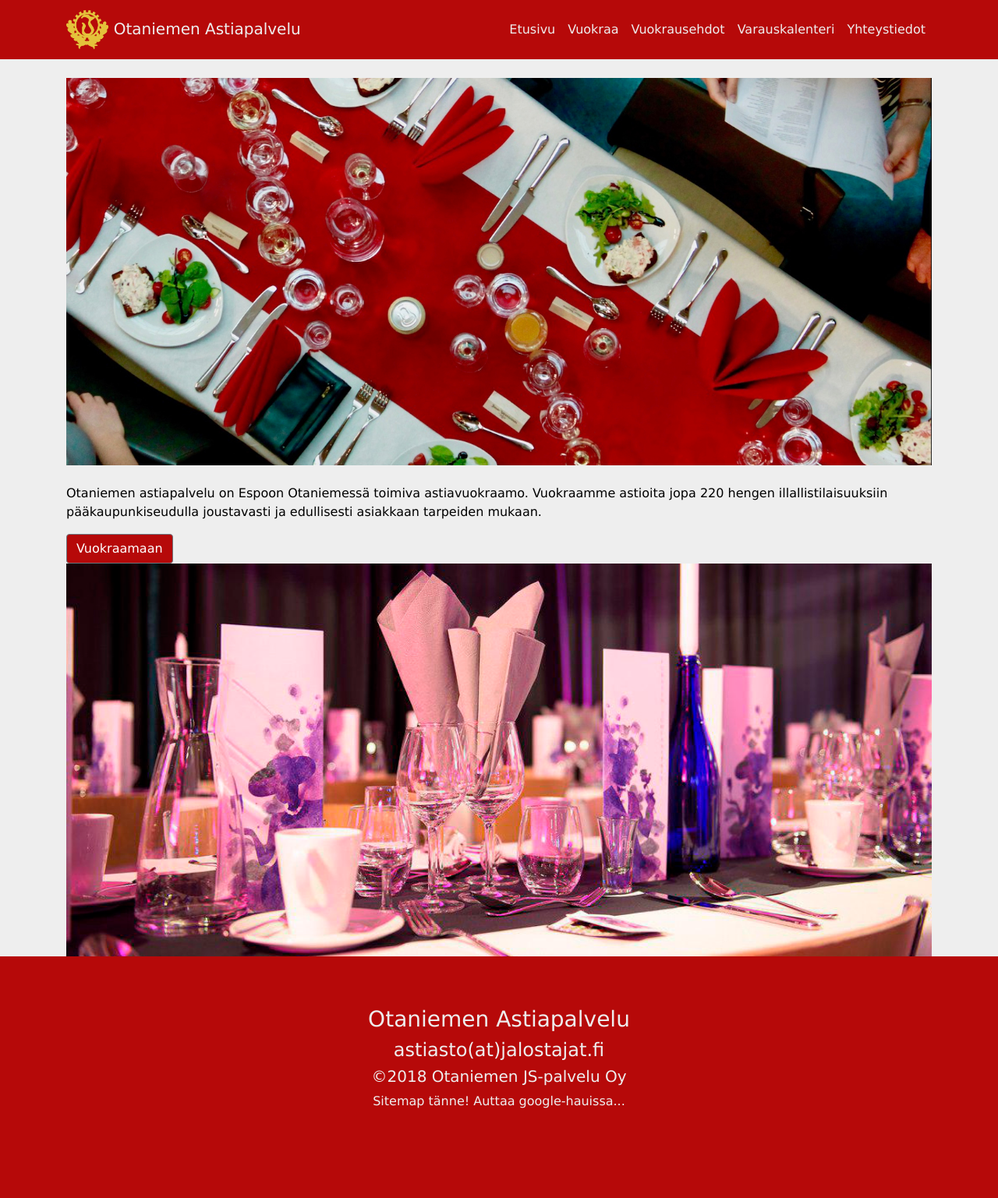
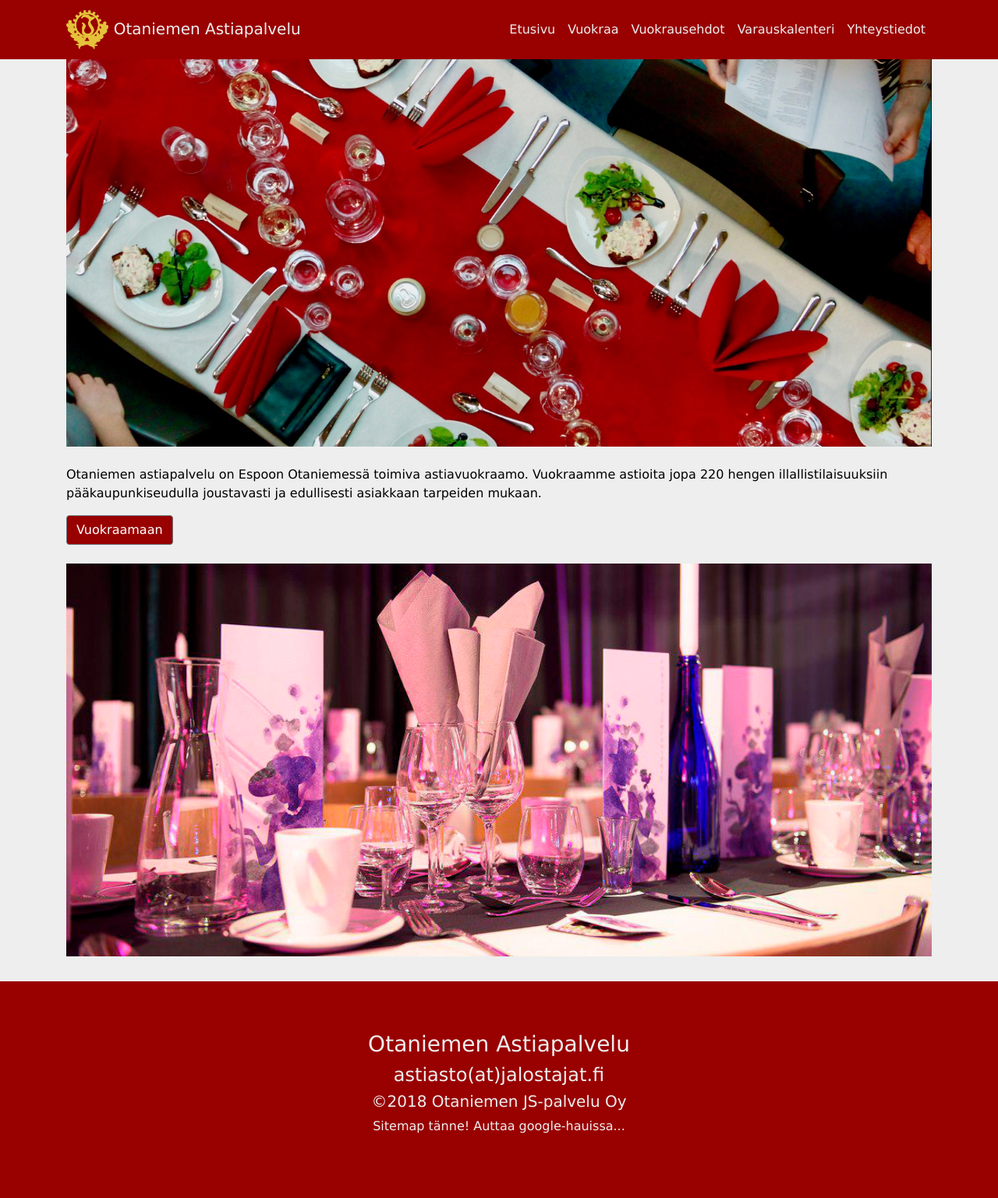
Before and after one commit to joelkauppi/astiasto, a Django app: page /astiasto/ in a window 1280 px wide. Shown: the whole page at 78% size. Before the commit the page ends 1422 px from the top, so only its background shows below. Run offline with Django 3.2, Linux system fonts and the light colour scheme; some libraries are stand-ins or nearby versions.

Commit message:
Minor CSS changes and main color change

```diff
--- a/astiasto/static/css/astiastosite.css
+++ b/astiasto/static/css/astiastosite.css
@@ -17,6 +17,10 @@ body {
   }
 }
 
+.content {
+  margin-top: 1.5em;
+  margin-bottom: 2em;
+}
 .googleCalendar{
   position: relative; padding-bottom: 50%; height: 0; overflow: hidden;
 }
@@ -38,7 +42,7 @@ body {
   text-align: center;
   width:100%;
   padding: 4rem;
-  background-color: #B60909;
+  background-color: #990000;
   color: #eeeeee;
   right: 0;
   bottom: 0;
@@ -52,12 +56,13 @@ body {
 }
 
 .navbar {
-  background-color: #B60909;
+  background-color: #990000;
   color: #eeeeee;
 }
 
 .btn {
-  background-color: #B60909;
+  background-color: #990000;
+;
 }
 
 img {
--- a/astiasto/templates/main/about.html
+++ b/astiasto/templates/main/about.html
@@ -5,7 +5,7 @@
 
 
 {% block content %}
-  <div >
+  <div class="content">
     <h2>Otaniemen Astiapalvelu</h2>
     <h3 id="aboutpar">
       Otaniemen JS-palvelu Oy
--- a/astiasto/templates/main/calendar.html
+++ b/astiasto/templates/main/calendar.html
@@ -5,6 +5,7 @@
 
 
 {% block content %}
+  <div class="content">
   <div class="text-center">
     <h2>Varauskalenteri</h2>
     <p >Alla olevasta kalenterista näet astiastomme varaustilanteen. Huomaathan kuitenkin, että meillä voi olla useita varauksia yhdelle päivälle.
@@ -13,4 +14,5 @@
     <iframe src="https://calendar.google.com/calendar/b/8/embed?showTitle=0&amp;showPrint=0&amp;showTabs=0&amp;showCalendars=0&amp;height=500&amp;wkst=2&amp;bgcolor=%23FFFFFF&amp;src=otnas.fi_ipic7lo8avus76f13gos2a34i8%40group.calendar.google.com&amp;color=%23333333&amp;ctz=Europe%2FHelsinki" style="border-width:0" frameborder="0" scrolling="no"></iframe>
   </div>
   </div>
+</div>
 {% endblock %}
--- a/astiasto/templates/main/index.html
+++ b/astiasto/templates/main/index.html
@@ -11,19 +11,19 @@
   <body>
 
     {% block content %}
-      <img class="my-4" src="{% static 'img/astiastokuva red.jpg' %}" width="100%" height="30%">
-
+      <img src="{% static 'img/astiastokuva red.jpg' %}" width="100%" height="30%">
+      <div class="content">
         <p>
           Otaniemen astiapalvelu on Espoon Otaniemessä toimiva astiavuokraamo.
           Vuokraamme astioita jopa 220 hengen illallistilaisuuksiin
           pääkaupunkiseudulla joustavasti ja edullisesti asiakkaan tarpeiden mukaan.
         </p>
         <a href="{% url 'astiasto:rent' %}" style="color:#eeeeee;">  <button class="btn btn-secondary">Vuokraamaan</button></a>
-
+      <br><br>
         <!--<img src="{% static 'img/aveclasit.jpg' %}" id="aveclasit"> -->
 
         <img src="{% static 'img/fuksien juhlasitsipöytä.jpg' %}" width="100%" height="30%">
-
+    </div>
     {% endblock %}
 
   </body>
--- a/astiasto/templates/main/rent.html
+++ b/astiasto/templates/main/rent.html
@@ -6,6 +6,7 @@
   <body>
   {% csrf_token %}
   {% block content %}
+  <div class="content">
     <h1 class="text-center">Astiasto</h1>
     <p> Valitse alta tarvitsemasi astiat ja niiden määrät tarjousta varten. Otaniemen
       ulkopuolelle toimitettavien tarjouksen hintaan lisätään toimitusmaksu toimitusmatkan
@@ -36,7 +37,6 @@
 
 
       </div>
-    </div>
     <div class="container my-2">
       <form method="post">
         {% csrf_token %}
@@ -81,7 +81,7 @@
     </div>
     </form>
 
-
+  </div>
     {% endblock %}
   </body>
 </html>
--- a/astiasto/templates/main/terms.html
+++ b/astiasto/templates/main/terms.html
@@ -8,7 +8,7 @@
   </head>
   <body>
     {% block content %}
-    <div>
+    <div class="content">
       <script src="{% static 'js/terms.js' %}" type="text/javascript"></script>
       <div id="div1"><p class="dee"></p></div>
     </div>
--- a/astiasto/templates/main/thanks.html
+++ b/astiasto/templates/main/thanks.html
@@ -9,11 +9,13 @@
   </head>
   <body>
   {% block content %}
+  <div class="content">
       <h1>
         Kiitoksia yhteydenotostasi!
       </h1>
       <h3>Vastaamme teille mahdollisimman pian<h3>
       <a href="{% url 'astiasto:index' %}">Takaisin etusivulle</a>
+    </div>
   {% endblock %}
 </body>
 </html>
```
